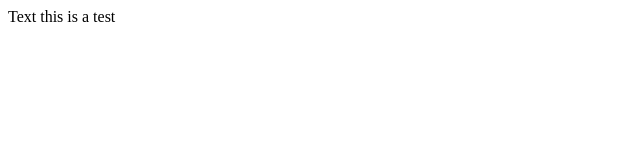
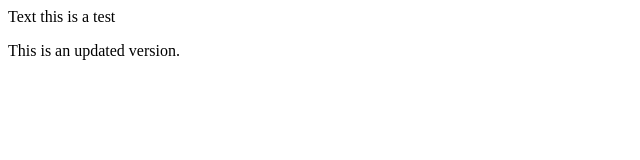
Before and after one commit to Decumac/Git-and-github-tutorial, a plain HTML site: page index.html in a window 1280 px wide. Shown: the whole page, without its empty margins (0-640 px from the left). Drawn offline with Linux system fonts and the light colour scheme.

Commit message:
Update index.html

```diff
--- a/index.html
+++ b/index.html
@@ -7,5 +7,6 @@
 </head>
 <body>
   Text this is a test
+  <p>This is an updated version.</p>
 </body>
 </html>
```
